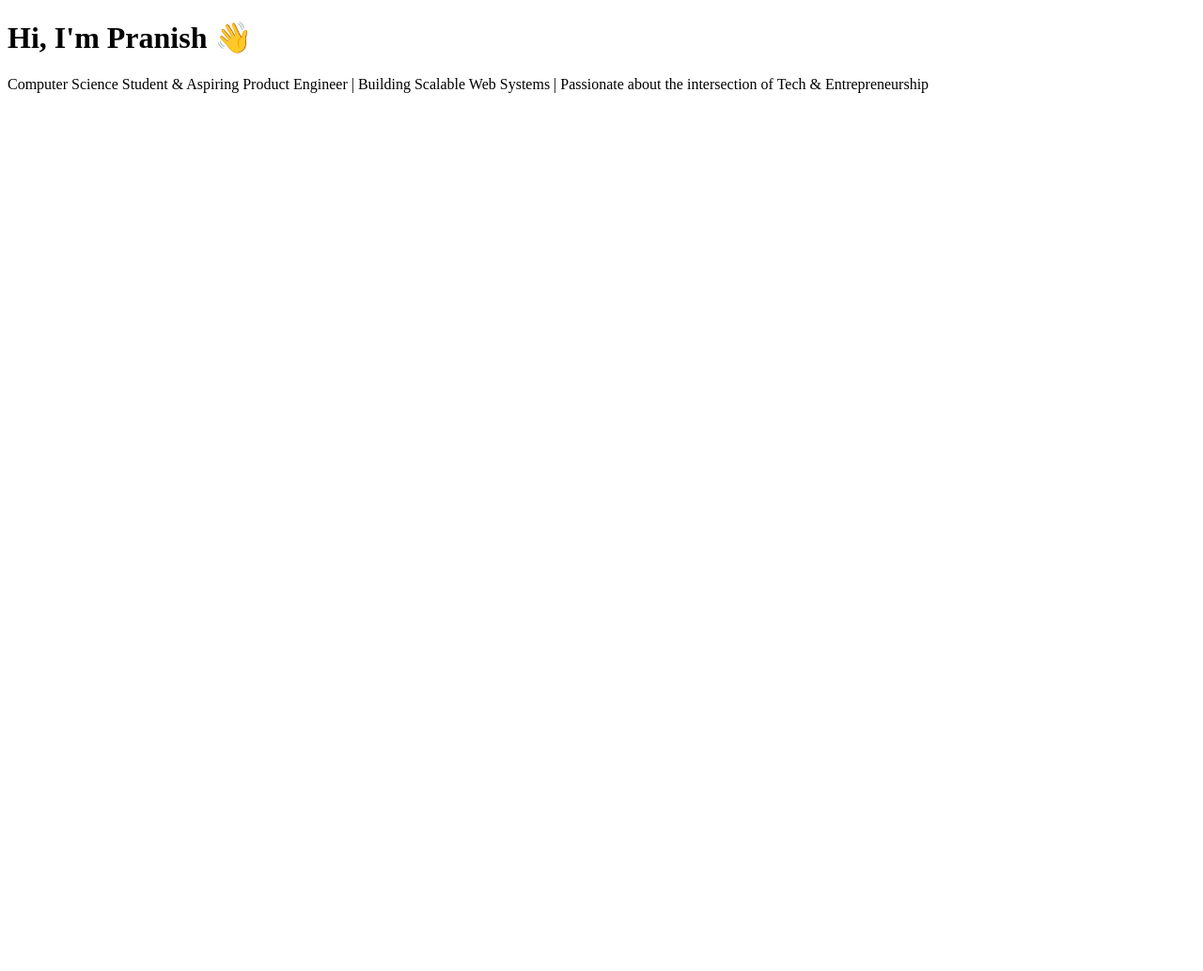
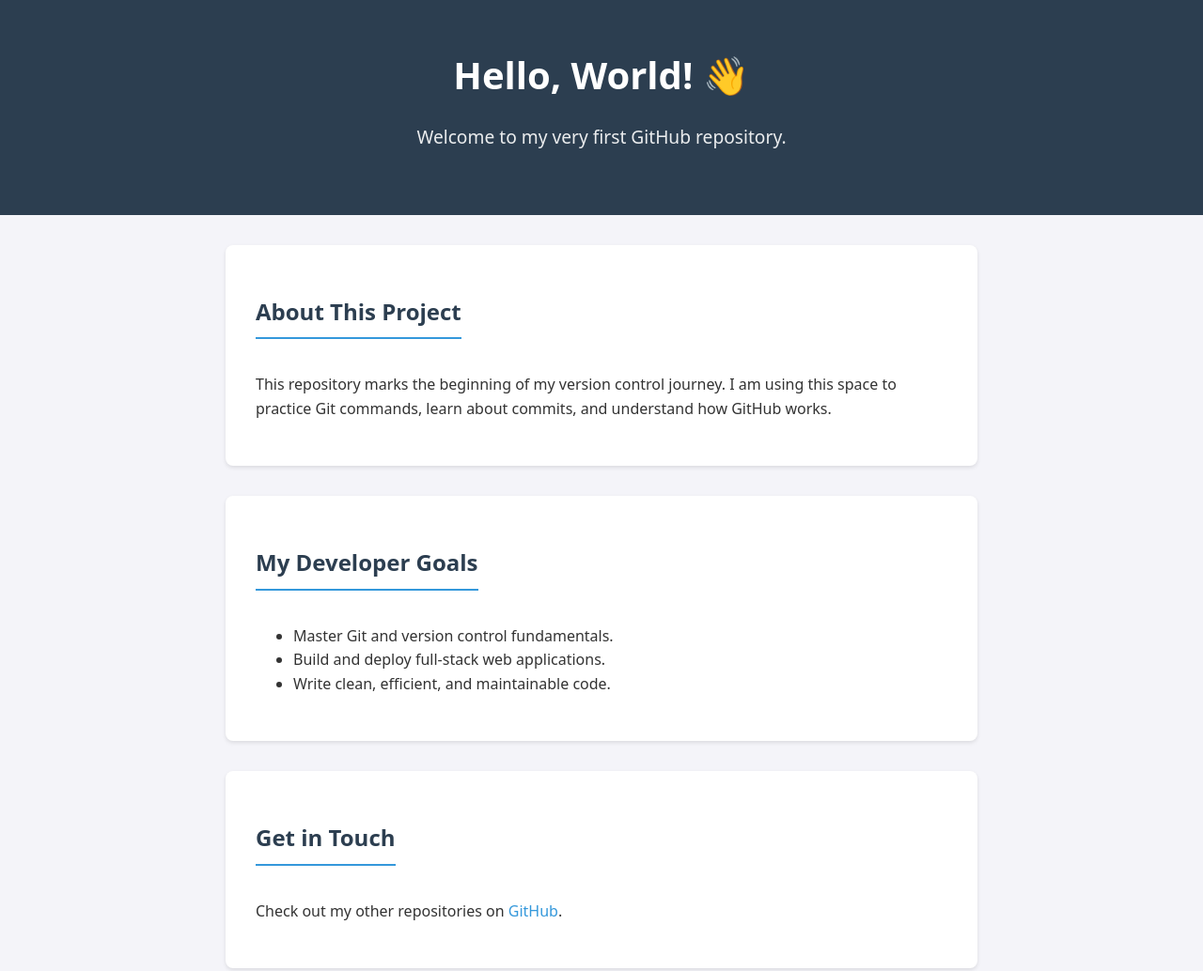
Before and after one commit to pranish2510/first-project, a plain HTML site: page index.html in a window 1280 px wide. Shown: the whole page at 94% size. Before the commit the page ends 800 px from the top, so only its background shows below. Drawn offline with Linux system fonts and the light colour scheme.

Commit message:
Revise index.html with new layout and styles
Updated the HTML structure and added styling.

```diff
--- a/index.html
+++ b/index.html
@@ -1,10 +1,86 @@
 <!DOCTYPE html>
-<html>
+<html lang="en">
 <head>
-    <title>Pranish Mali</title>
+    <meta charset="UTF-8">
+    <meta name="viewport" content="width=device-width, initial-scale=1.0">
+    <title>My First Repository</title>
+    <style>
+        body {
+            font-family: system-ui, -apple-system, sans-serif;
+            line-height: 1.6;
+            margin: 0;
+            padding: 0;
+            background-color: #f4f4f9;
+            color: #333;
+        }
+        header {
+            background-color: #2c3e50;
+            color: #fff;
+            padding: 3rem 1rem;
+            text-align: center;
+        }
+        header h1 {
+            margin: 0;
+            font-size: 2.5rem;
+        }
+        header p {
+            font-size: 1.2rem;
+            opacity: 0.9;
+        }
+        main {
+            max-width: 800px;
+            margin: 2rem auto;
+            padding: 0 1rem;
+        }
+        section {
+            background: #fff;
+            padding: 2rem;
+            margin-bottom: 2rem;
+            border-radius: 8px;
+            box-shadow: 0 2px 4px rgba(0,0,0,0.1);
+        }
+        h2 {
+            color: #2c3e50;
+            border-bottom: 2px solid #3498db;
+            padding-bottom: 0.5rem;
+            display: inline-block;
+        }
+        a {
+            color: #3498db;
+            text-decoration: none;
+        }
+        a:hover {
+            text-decoration: underline;
+        }
+    </style>
 </head>
 <body>
-    <h1>Hi, I'm Pranish 👋</h1>
-    <p>Computer Science Student & Aspiring Product Engineer | Building Scalable Web Systems | Passionate about the intersection of Tech & Entrepreneurship</p>
+
+    <header>
+        <h1>Hello, World! 👋</h1>
+        <p>Welcome to my very first GitHub repository.</p>
+    </header>
+
+    <main>
+        <section id="about">
+            <h2>About This Project</h2>
+            <p>This repository marks the beginning of my version control journey. I am using this space to practice Git commands, learn about commits, and understand how GitHub works.</p>
+        </section>
+
+        <section id="goals">
+            <h2>My Developer Goals</h2>
+            <ul>
+                <li>Master Git and version control fundamentals.</li>
+                <li>Build and deploy full-stack web applications.</li>
+                <li>Write clean, efficient, and maintainable code.</li>
+            </ul>
+        </section>
+
+        <section id="contact">
+            <h2>Get in Touch</h2>
+            <p>Check out my other repositories on <a href="https://github.com/pranish2510">GitHub</a>.</p>
+        </section>
+    </main>
+
 </body>
 </html>
```
